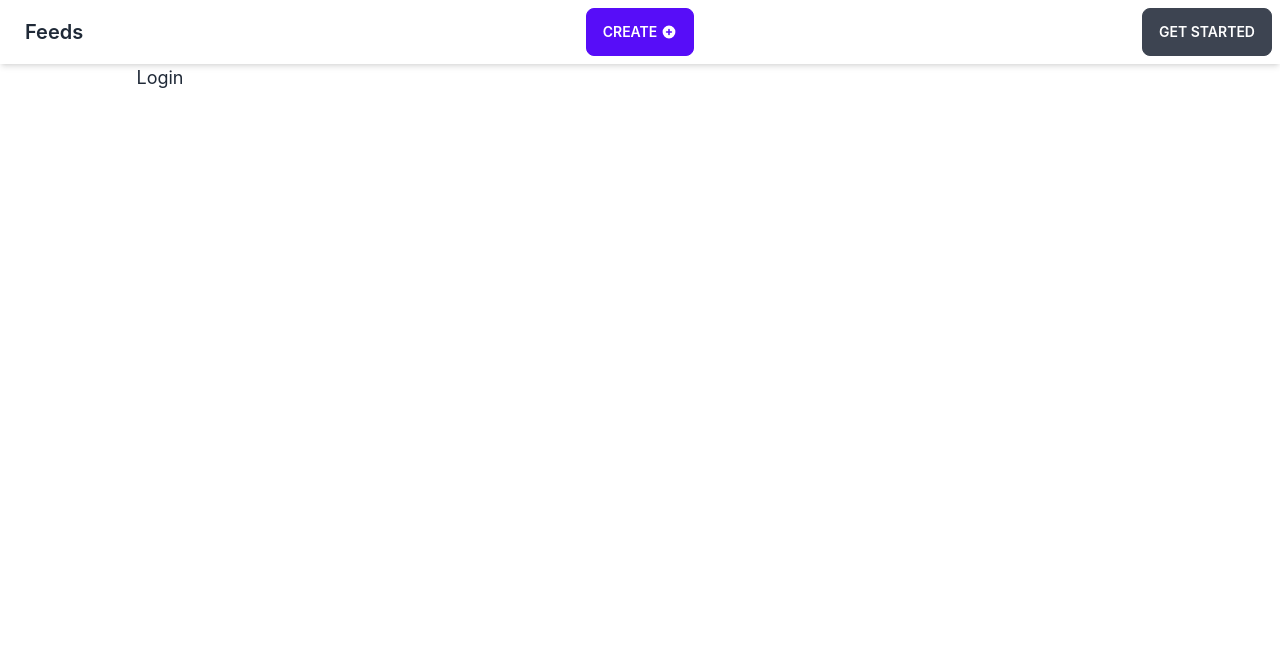
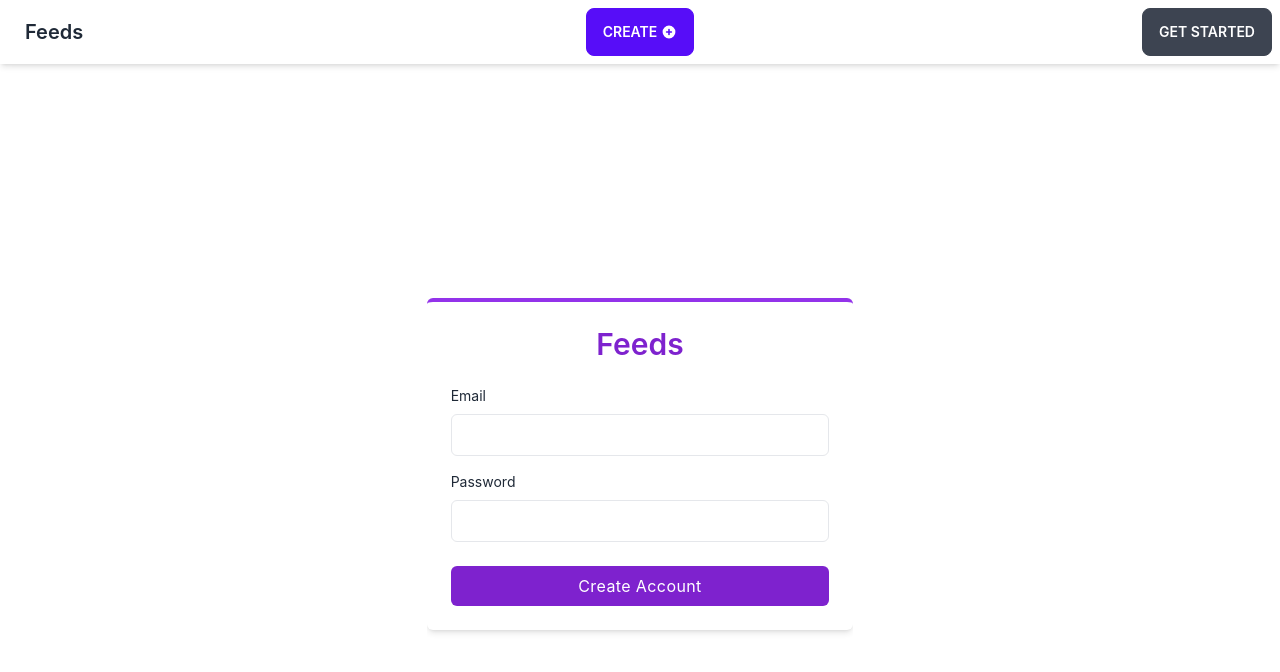
Before and after one commit to jyi468/feeds-client, a Next.js app: page /login in a window 1280 px wide. Shown: the top 672 px of the page. Built offline with nearby package versions, Linux system fonts and the light colour scheme; no server answers; what realm-web would draw is missing.

Commit message:
Add validators. Add account creation initial step

```diff
--- /dev/null
+++ b/components/login/login.tsx
@@ -0,0 +1,56 @@
+import { useState } from "react";
+import { app } from "../../pages/_app";
+const Login = () => {
+    const [email, setEmail] = useState();
+    const [password, setPassword] = useState();
+
+    const handleOnEmailChange = (event) => {
+        setEmail(event.target.value)
+    };
+
+    const handleOnPasswordChange = (event) => {
+        setPassword(event.target.value)
+    };
+
+    const handleSubmit = async () => {
+        await app.emailPasswordAuth.registerUser({email, password});
+    };
+
+    return (
+        <div className="flex grid grid-cols-12 place-content-center">
+            <div className="col-start-5 col-span-4 relative flex flex-col justify-center min-h-screen overflow-hidden">
+            <div className="w-full p-6 m-auto bg-white border-t-4 border-purple-600 rounded-md shadow-md border-top lg:max-w-md">
+                    <h1 className="text-3xl font-semibold text-center text-purple-700">Feeds</h1>
+                    <form className="mt-6" onSubmit={handleSubmit}>
+                        <div>
+                            <label htmlFor="email" className="block text-sm text-gray-800">Email</label>
+                            <input type="email"
+                                onChange={handleOnEmailChange}
+                                value={email}
+                                className="block w-full px-4 py-2 mt-2 text-purple-700 bg-white border rounded-md focus:border-purple-400 focus:ring-purple-300 focus:outline-none focus:ring focus:ring-opacity-40"/>
+                        </div>
+                        <div className="mt-4">
+                            <div>
+                                <label htmlFor="password" className="block text-sm text-gray-800">Password</label>
+                                <input type="password"
+                                    onChange={handleOnPasswordChange}
+                                    value={password}
+                                    className="block w-full px-4 py-2 mt-2 text-purple-700 bg-white border rounded-md focus:border-purple-400 focus:ring-purple-300 focus:outline-none focus:ring focus:ring-opacity-40"/>
+                            </div>
+                            {/* <a href="#" className="text-xs text-gray-600 hover:underline">Forget Password?</a> */}
+                            <div className="mt-6">
+                                <button
+                                    className="w-full px-4 py-2 tracking-wide text-white transition-colors duration-200 transform bg-purple-700 rounded-md hover:bg-purple-600 focus:outline-none focus:bg-purple-600">
+                                    Create Account
+                                </button>
+                            </div>
+                        </div>
+                    </form>
+                    {/* <p className="mt-8 text-xs font-light text-center text-gray-700"> Don't have an account? <a href="#"
+                        className="font-medium text-purple-600 hover:underline">Sign up</a></p> */}
+                </div>
+            </div>
+        </div>
+    );
+};
+export default Login;
--- a/pages/_app.tsx
+++ b/pages/_app.tsx
@@ -96,3 +96,4 @@ function MyApp({ Component, pageProps }: AppProps) {
 }
 
 export default MyApp
+export {app}
--- a/pages/login.tsx
+++ b/pages/login.tsx
@@ -1,12 +1,8 @@
-const Login = () => {
+import Login from "../components/login/login";
+
+const LoginPage = () => {
     return (
-        <div className="grid grid-cols-12 place-content-center">
-            <div className="col-span-3 mx-2">
-                <div className="text-lg text-center">
-                    Login
-                </div>
-            </div>
-        </div>
+        <Login></Login>
     );
 };
-export default Login;
+export default LoginPage;
```
Also changed, not shown: utils/validators.ts (added, +16 -0 lines).
